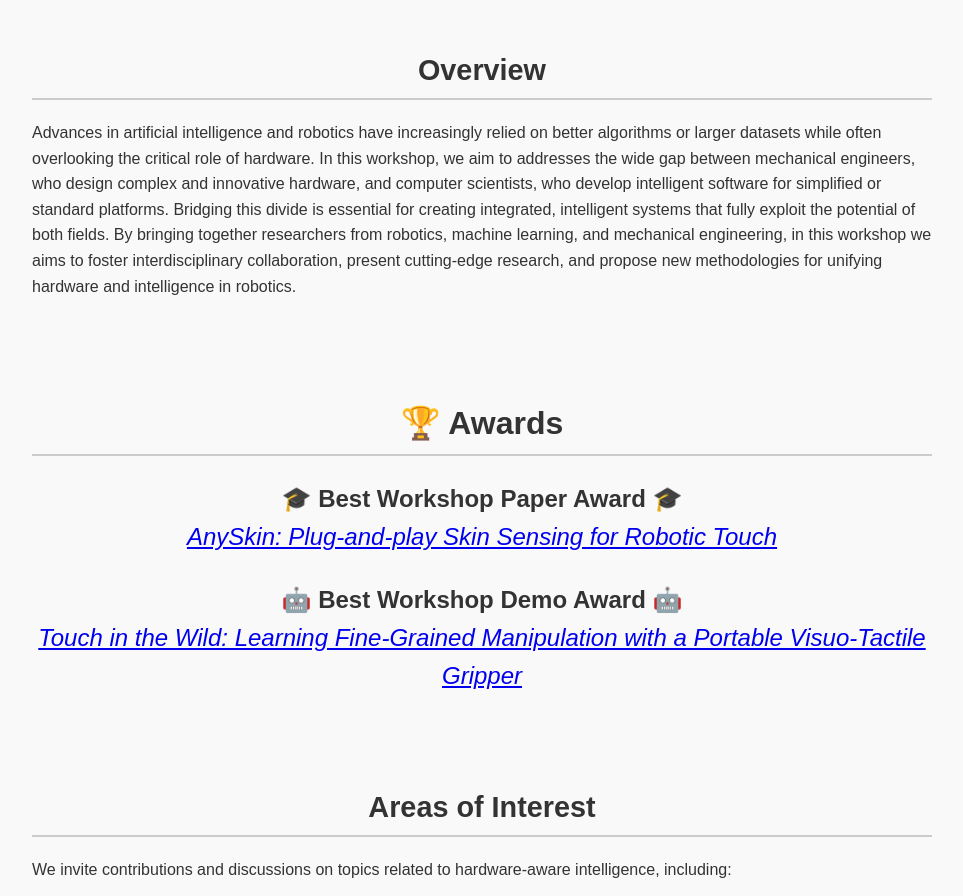
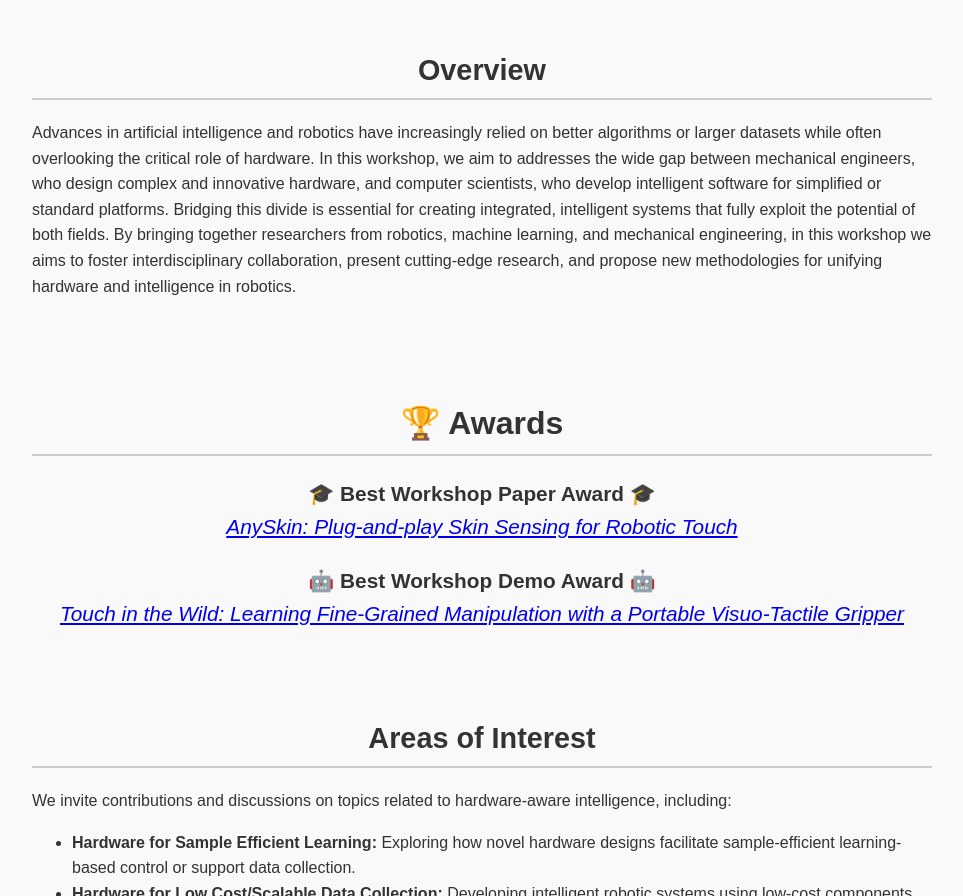
Before and after one commit to rss-hardware-intelligence/rss-hardware-intelligence.github.io, a plain HTML site: page index.html in a window 1280 px wide. Shown: the part 382-1278 px from the top of the page, without its empty margins (158-1121 px from the left). Drawn offline with Linux system fonts and the light colour scheme.

Commit message:
minor font adjustment

```diff
--- a/index.html
+++ b/index.html
@@ -377,14 +377,14 @@
     <section id="awards" style="text-align: center; margin-top: 2em;">
       <h2 style="font-size: 2em;">🏆 Awards</h2>
 
-      <p style="font-size: 1.5em; margin-top: 1em;">
+      <p style="font-size: 1.3em; margin-top: 1em;">
         🎓 <strong>Best Workshop Paper Award</strong> 🎓 <br>
         <a href="https://openreview.net/forum?id=XoAuTKoPyU#discussion" target="_blank">
           <em>AnySkin: Plug-and-play Skin Sensing for Robotic Touch</em>
         </a>
       </p>
 
-      <p style="font-size: 1.5em; margin-top: 1em;">
+      <p style="font-size: 1.3em; margin-top: 1em;">
         🤖 <strong>Best Workshop Demo Award</strong> 🤖 <br>
         <a href="https://openreview.net/forum?id=ZGqqPMQDEk#discussion" target="_blank">
           <em>Touch in the Wild: Learning Fine-Grained Manipulation with a Portable Visuo-Tactile Gripper</em>
```
